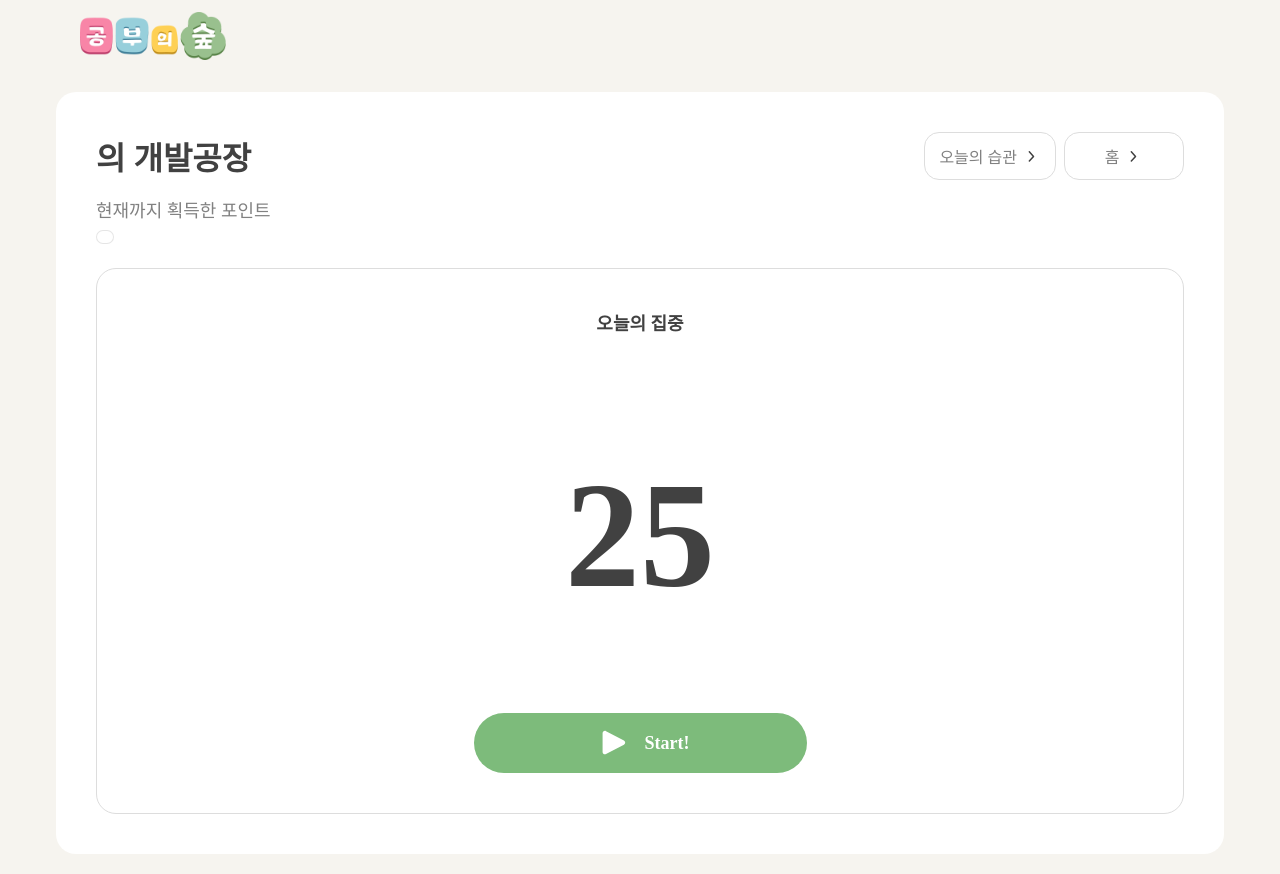
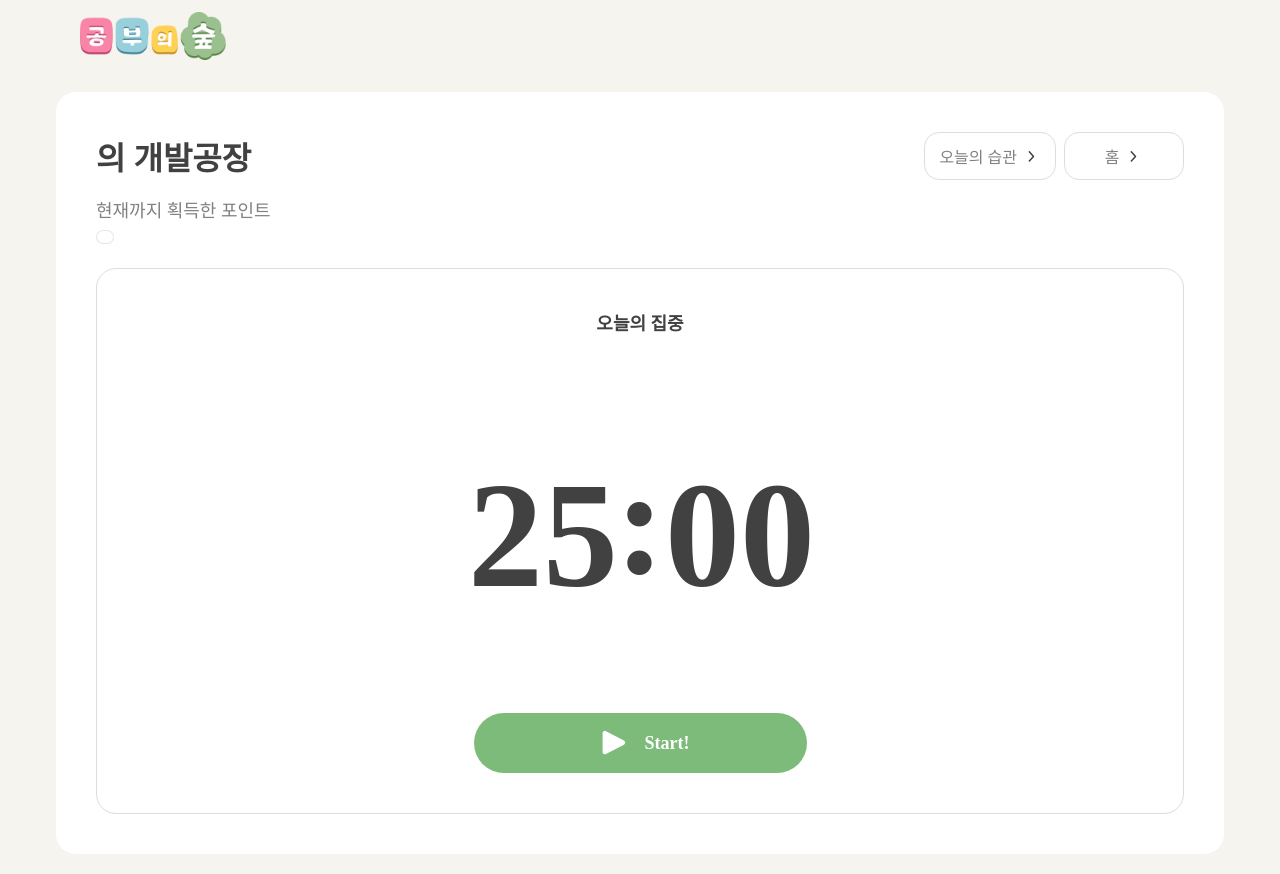
Before and after one commit to quothraven1122/13-study-forest-1-FE, a React (Vite) app: page /studies/1/focus in a window 1280 px wide. Built offline with nearby package versions, Linux system fonts and the light colour scheme; no server answers; a web font is replaced by a local one.

Commit message:
feat: 타이머 입력을 MM:SS (초도 수정가능하게)그냥 input으로..+ 60분제한

```diff
--- a/src/pages/FocusPage/FocusPage.jsx
+++ b/src/pages/FocusPage/FocusPage.jsx
@@ -13,6 +13,9 @@ import PauseIcon from '../../assets/icons/ic_pause.svg';
 
 export default function FocusPage() {
   const [timerMinutes, setTimerMinutes] = useState(25);
+  const [timerSeconds, setTimerSeconds] = useState(0);
+  const [mStr, setMStr] = useState('25');
+  const [sStr, setSStr] = useState('00');
   const [userName, setUserName] = useState('');
   const [totalEarnedPoints, setTotalEarnedPoints] = useState(0);
   const { studyId } = useParams();
@@ -32,7 +35,8 @@ export default function FocusPage() {
   }, [studyId]);
 
   const navigate = useNavigate();
-  const totalSeconds = (Number(timerMinutes) || 1) * 60;
+  const totalSeconds =
+    (Number(timerMinutes) || 0) * 60 + (Number(timerSeconds) || 0) || 60;
   const [remaining, setRemaining] = useState(totalSeconds);
   const [overtime, setOvertime] = useState(0);
   const [loading, setLoading] = useState(false);
@@ -75,9 +79,14 @@ export default function FocusPage() {
 
   // ── UI 인터랙션 핸들러 ───────────────────────────────────────
   const handleStart = () => {
-    const minutes = Math.max(1, Number(timerMinutes) || 1);
-    setTimerMinutes(minutes);
-    setRemaining(minutes * 60);
+    const m = Number(timerMinutes) || 0;
+    const s = Number(timerSeconds) || 0;
+    const total = m * 60 + s || 60;
+    setTimerMinutes(m);
+    setTimerSeconds(s);
+    setMStr(String(m).padStart(2, '0'));
+    setSStr(String(s).padStart(2, '0'));
+    setRemaining(total);
     setStatus('running');
     setToast(null);
   };
@@ -92,11 +101,25 @@ export default function FocusPage() {
     setToast(null);
   };
 
+  const clampTotal = (m, s) => {
+    if (m * 60 + s > 3600) {
+      setTimerMinutes(60);
+      setTimerSeconds(0);
+      setMStr('60');
+      setSStr('00');
+    } else {
+      setMStr(String(m).padStart(2, '0'));
+      setSStr(String(s).padStart(2, '0'));
+    }
+  };
+
   const handleReset = () => {
     setStatus('idle');
     setRemaining(totalSeconds); // 처음에 셋팅한 총 s로 돌아감
     setOvertime(0);
     setToast(null);
+    setMStr(String(timerMinutes).padStart(2, '0'));
+    setSStr(String(timerSeconds).padStart(2, '0'));
   };
 
   const handleStop = async () => {
@@ -186,30 +209,34 @@ export default function FocusPage() {
             className={`${styles.timer} ${timerColorClass} ${isActive ? styles.timerBoxActive : ''}`}
           >
             {status === 'idle' ? (
+              <div className={styles.timerInputGroup}>
                 <input
                   type='text'
                   inputMode='numeric'
-                maxLength={2}
-                value={timerMinutes}
-                className={styles.timer}
-                style={{
-                  border: 'none',
-                  outline: 'none',
-                  width: '100%',
-                  textAlign: 'center',
-                  background: 'transparent',
+                  value={mStr}
+                  className={styles.timerInput}
+                  onChange={(e) => {
+                    const raw = e.target.value.replace(/[^0-9]/g, '').slice(-2);
+                    setMStr(raw);
+                    setTimerMinutes(Number(raw) || 0);
                   }}
+                  onBlur={() => clampTotal(timerMinutes, timerSeconds)}
+                />
+                <span className={styles.timerColon}>:</span>
+                <input
+                  type='text'
+                  inputMode='numeric'
+                  value={sStr}
+                  className={styles.timerInput}
                   onChange={(e) => {
-                  const raw = e.target.value.replace(/[^0-9]/g, '');
-                  if (raw === '') {
-                    setTimerMinutes('');
-                    return;
-                  }
-                  const val = Math.min(99, Number(raw));
-                  setTimerMinutes(val);
-                  setRemaining(val * 60);
+                    const raw = e.target.value.replace(/[^0-9]/g, '').slice(-2);
+                    const val = Math.min(59, Number(raw) || 0);
+                    setSStr(String(val));
+                    setTimerSeconds(val);
                   }}
+                  onBlur={() => clampTotal(timerMinutes, timerSeconds)}
                 />
+              </div>
             ) : (
               displayTime
             )}
--- a/src/pages/FocusPage/FocusPage.module.css
+++ b/src/pages/FocusPage/FocusPage.module.css
@@ -157,6 +157,38 @@
 
 .timerTimeover {
   color: var(--gray-gray_818181, #818181);
+}
+
+/* ── 분:초 입력 그룹 (idle 상태) ─────────────────────────── */
+.timerInputGroup {
+  display: flex;
+  align-items: center;
+  justify-content: center;
+}
+
+.timerInput {
+  font-family: inherit;
+  font-size: inherit;
+  font-weight: inherit;
+  color: inherit;
+  font-variant-numeric: tabular-nums;
+  font-feature-settings: 'tnum';
+  line-height: 1;
+  border: none;
+  outline: none;
+  background: transparent;
+  text-align: center;
+  width: 1.96ch;
+  min-width: 0;
+  padding: 0;
+  cursor: text;
+}
+
+.timerColon {
+  line-height: 1;
+  user-select: none;
+  position: relative;
+  top: -0.09em;
 }
 
 /* ── 버튼 영역 ───────────────────────────────────────────── */
```
Lines whose indentation alone changed are shown as unchanged.
